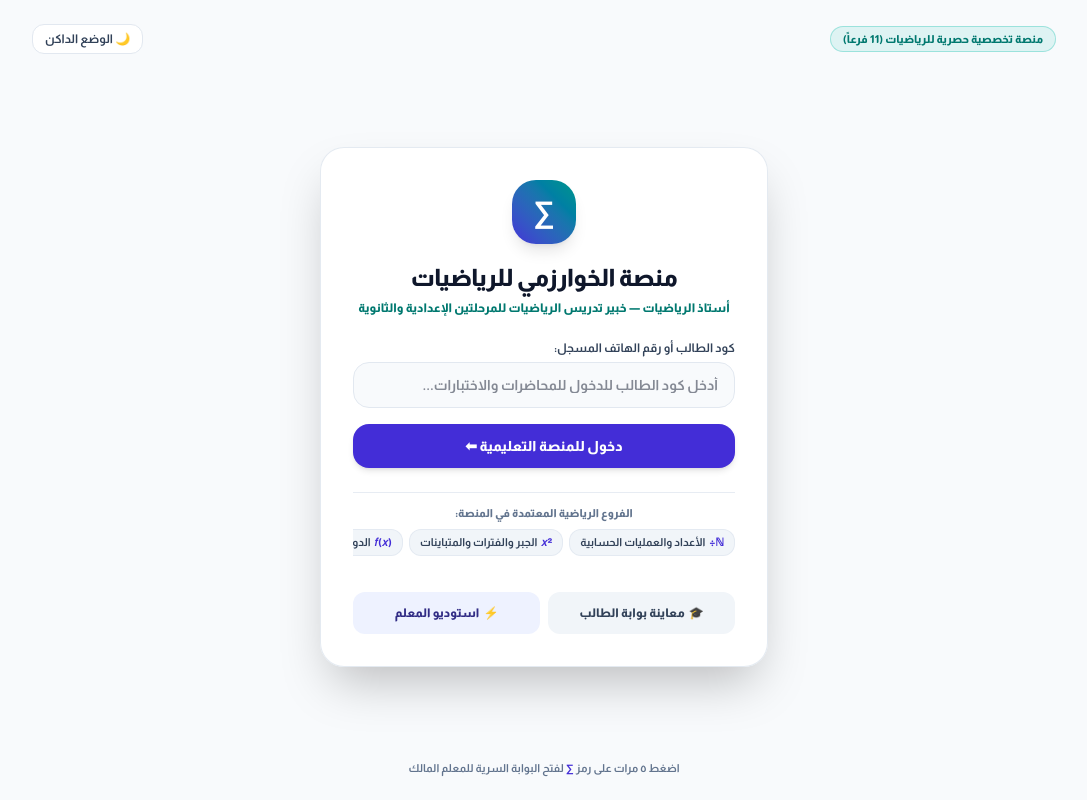
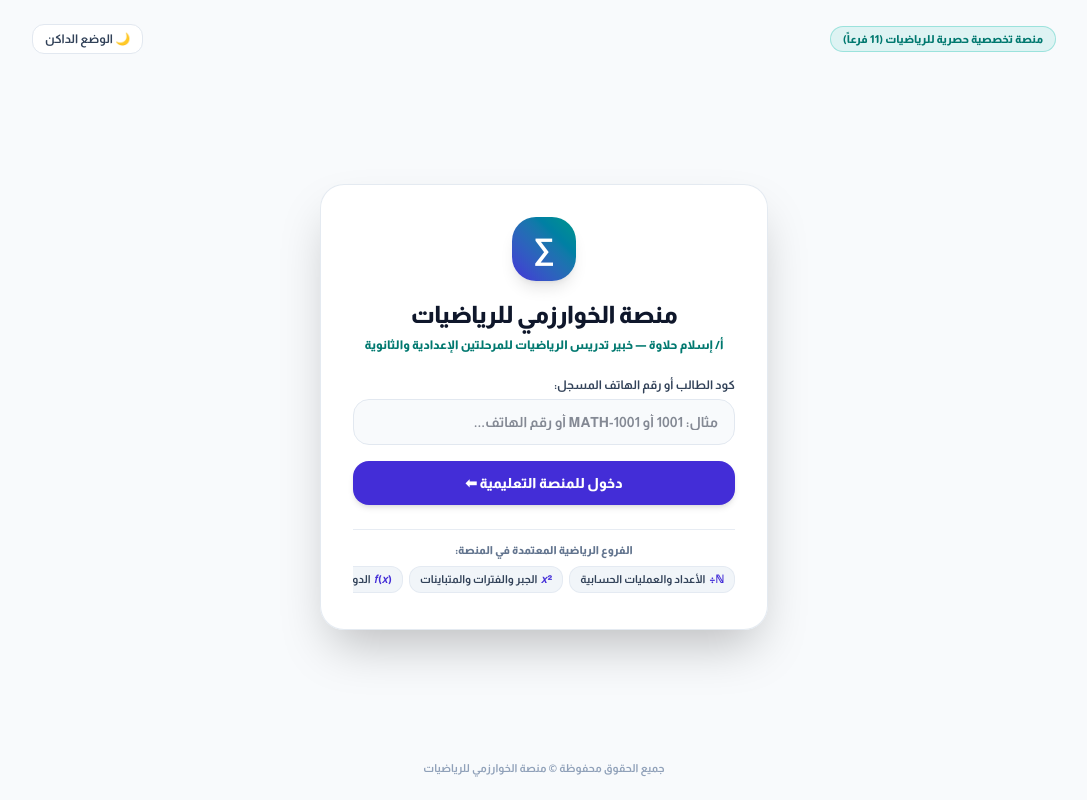
Before and after one commit to halawa705/math-platform, a Next.js app: page / in a window 1280 px wide. Shown: the whole page, without its empty margins (96-1183 px from the left). Built offline with nearby package versions, Linux system fonts and the light colour scheme.

Commit message:
feat(auth): wire Supabase publishable key, direct stealth teacher login codes, and demo student

```diff
--- a/src/app/api/cron/supabase-keepalive/route.ts
+++ b/src/app/api/cron/supabase-keepalive/route.ts
@@ -11,7 +11,9 @@ export async function GET() {
   const supabaseUrl =
     process.env.NEXT_PUBLIC_SUPABASE_URL ||
     "https://ribcyosvoiwtrpynyzjp.supabase.co";
-  const supabaseAnonKey = process.env.NEXT_PUBLIC_SUPABASE_ANON_KEY;
+  const supabaseAnonKey =
+    process.env.NEXT_PUBLIC_SUPABASE_ANON_KEY ||
+    "sb_publishable_-_NDzAmrswsChgitYYrIKw_iEmWYIqD";
 
   if (!supabaseUrl || !supabaseAnonKey || supabaseUrl.includes("your-project-id")) {
     return NextResponse.json({
--- a/src/core/ssot/teacher-identity-ssot.ts
+++ b/src/core/ssot/teacher-identity-ssot.ts
@@ -1,7 +1,7 @@
 /**
  * @file teacher-identity-ssot.ts
  * @description المصدر الوحيد للحقيقة (SSOT) لهوية المعلم المالك الوحيد للمنصة،
- * وآلية البوابة السرية للدخول (Stealth Teacher Access) المدمجة داخل صفحة دخول الطلاب الموحدة.
+ * وآلية البوابة السرية للدخول (Stealth Teacher Access) + بيانات الطالب التجريبي المدمجة.
  */
 
 export interface OwnerTeacherIdentity {
@@ -11,32 +11,49 @@ export interface OwnerTeacherIdentity {
   readonly platformBrandName: string;
   readonly watermarkText: string;
   readonly governorateName: string;
-  /**
-   * البادئة أو الكود السري الذي إذا كُتب في خانة كود الطالب أو تم تفعيله بالرمز الرياضي (∑)
-   * يفتح خانة كلمة المرور الخاصة بالمعلم المالك دون أن يظهر للطلاب العاديين.
-   */
-  readonly stealthTriggerPrefix: string;
+  readonly stealthTriggerCodes: readonly string[];
   readonly stealthEmblemClicksRequired: number;
 }
 
+export interface DemoStudentAccountSSOT {
+  readonly studentCode: string;
+  readonly altNumericCode: string;
+  readonly studentPhone: string;
+  readonly fullNameAr: string;
+  readonly gradeNameAr: string;
+  readonly gradeId: string;
+}
+
 export const DEFAULT_OWNER_TEACHER_IDENTITY_SSOT: OwnerTeacherIdentity = {
-  teacherFullName: "أستاذ الرياضيات",
+  teacherFullName: "أ/ إسلام حلاوة",
   teacherTitle: "خبير تدريس الرياضيات للمرحلتين الإعدادية والثانوية",
   teacherPhone: "01000000000",
   platformBrandName: "منصة الخوارزمي للرياضيات",
-  watermarkText: "منصة الخوارزمي للرياضيات",
+  watermarkText: "منصة الخوارزمي للرياضيات — أ/ إسلام حلاوة",
   governorateName: "جمهورية مصر العربية",
-  stealthTriggerPrefix: "#MATH-MASTER#",
+  stealthTriggerCodes: ["19842026", "Halawa#77.", "halawa#77", "#MATH-MASTER#"],
   stealthEmblemClicksRequired: 5,
 };
 
+export const DEFAULT_DEMO_STUDENT_ACCOUNT_SSOT: DemoStudentAccountSSOT = {
+  studentCode: "MATH-1001",
+  altNumericCode: "1001",
+  studentPhone: "01012345678",
+  fullNameAr: "أحمد محمد علي (طالب تجريبي)",
+  gradeNameAr: "الصف الثالث الإعدادي",
+  gradeId: "prep_3",
+};
+
 /**
- * يفحص ما إذا كان الإدخال المكتوب في خانة كود الطالب هو المفتاح السري لإظهار بوابة المعلم المالك.
+ * يفحص ما إذا كان الإدخال المكتوب هو أحد الأكواد السرية الخاصة بالمعلم المالك (الأدمن).
  */
 export function isStealthTeacherTriggerCodeSSOT(
   rawInput: string,
   identity: OwnerTeacherIdentity = DEFAULT_OWNER_TEACHER_IDENTITY_SSOT
 ): boolean {
   if (!rawInput) return false;
-  return rawInput.trim() === identity.stealthTriggerPrefix;
+  const trimmed = rawInput.trim();
+  return identity.stealthTriggerCodes.some(
+    (code) => code.toLowerCase() === trimmed.toLowerCase()
+  );
 }
--- a/src/features/unified-auth/student-code-login-form.tsx
+++ b/src/features/unified-auth/student-code-login-form.tsx
@@ -3,26 +3,29 @@
 /**
  * @file student-code-login-form.tsx
  * @description خاصية ذرية مستقلة: نموذج دخول الطالب الموحد (باستخدام كود الطالب أو رقم الهاتف).
- * يراقب الإدخال بصمت عبر `isStealthTeacherTriggerCodeSSOT` لفتح بوابة المعلم المالك عند كتابة الرمز السري.
+ * إذا أدخل المعلم المالك الكود السري المباشر (`19842026` أو `Halawa#77.`) يتم توجيهه فوراً لاستوديو المعلم
+ * دون إظهار أي أزرار خاصة بالمعلم أمام الطلاب.
  */
 
-import React, { useState } from "react";
+import { useState } from "react";
 import { isStealthTeacherTriggerCodeSSOT } from "@/core/ssot/teacher-identity-ssot";
 
 export interface StudentCodeLoginFormProps {
   readonly onStudentSubmit: (studentCode: string) => void;
   readonly onStealthCodeDetected: () => void;
+  readonly onDirectTeacherLogin?: () => void;
 }
 
 export default function StudentCodeLoginForm({
   onStudentSubmit,
   onStealthCodeDetected,
+  onDirectTeacherLogin,
 }: StudentCodeLoginFormProps) {
   const [codeInput, setCodeInput] = useState("");
 
   const handleInputChange = (val: string) => {
     setCodeInput(val);
-    if (isStealthTeacherTriggerCodeSSOT(val)) {
+    if (val.trim() === "#MATH-MASTER#") {
       setCodeInput("");
       onStealthCodeDetected();
     }
@@ -30,8 +33,20 @@ export default function StudentCodeLoginForm({
 
   const handleSubmit = (e: React.FormEvent) => {
     e.preventDefault();
-    if (!codeInput.trim()) return;
-    onStudentSubmit(codeInput.trim());
+    const trimmed = codeInput.trim();
+    if (!trimmed) return;
+
+    if (isStealthTeacherTriggerCodeSSOT(trimmed)) {
+      setCodeInput("");
+      if (onDirectTeacherLogin) {
+        onDirectTeacherLogin();
+      } else {
+        onStealthCodeDetected();
+      }
+      return;
+    }
+
+    onStudentSubmit(trimmed);
   };
 
   return (
@@ -44,7 +59,7 @@ export default function StudentCodeLoginForm({
           type="text"
           value={codeInput}
           onChange={(e) => handleInputChange(e.target.value)}
-          placeholder="أدخل كود الطالب للدخول للمحاضرات والاختبارات..."
+          placeholder="مثال: 1001 أو MATH-1001 أو رقم الهاتف..."
           className="w-full px-4 py-3 rounded-2xl border border-slate-200 dark:border-slate-800 bg-slate-50 dark:bg-slate-950 text-sm font-bold text-slate-900 dark:text-white focus:outline-none focus:border-indigo-600"
         />
       </div>
--- a/src/features/unified-auth/unified-portal-login-view.tsx
+++ b/src/features/unified-auth/unified-portal-login-view.tsx
@@ -3,13 +3,13 @@
 /**
  * @file unified-portal-login-view.tsx
  * @description الصفحة الموحدة لتسجيل الدخول (Mobile-First):
- * تجمع دخول الطلاب الظاهر مع البوابة الخفية للمعلم المالك الوحيد (5 نقرات على شعار ∑ أو كتابة #MATH-MASTER#)
- * في شاشة واحدة فائقة الأناقة والهدوء البصري.
+ * تظهر للجميع كبوابة دخول طلاب فقط، بينما يدخل المعلم المالك (الأدمن) بطريقتين سريتين:
+ * 1) كتابة الرمز السري (`19842026` أو `Halawa#77.`) مباشرة في خانة كود الطالب والضغط على دخول.
+ * 2) أو النقر 5 مرات على شعار `∑` في أعلى البطاقة.
  */
 
 import { useState } from "react";
 import { useRouter } from "next/navigation";
-import Link from "next/link";
 import { DEFAULT_OWNER_TEACHER_IDENTITY_SSOT } from "@/core/ssot/teacher-identity-ssot";
 import { ALL_MATH_BRANCHES_LIST } from "@/core/ssot/math-branches-ssot";
 import GlobalThemeModeToggleButton from "@/components/global-ui/global-theme-mode-toggle-button";
@@ -53,6 +53,7 @@ export default function UnifiedPortalLoginView() {
         <StudentCodeLoginForm
           onStudentSubmit={() => router.push("/student")}
           onStealthCodeDetected={() => setIsTeacherStealthOpen(true)}
+          onDirectTeacherLogin={() => router.push("/studio")}
         />
 
         {/* شريط الفروع الرياضية الـ 11 القابل للسحب باللمس على الهاتف */}
@@ -74,28 +75,10 @@ export default function UnifiedPortalLoginView() {
             ))}
           </div>
         </div>
-
-        {/* وصول سريع لمعاينة المراكز الأربعة مباشرة */}
-        <div className="pt-2 grid grid-cols-2 gap-2">
-          <Link
-            href="/student"
-            className="min-h-[42px] px-3 py-2 rounded-xl bg-slate-100 dark:bg-slate-800/80 hover:bg-teal-50 dark:hover:bg-teal-950/40 text-center text-xs font-black text-slate-700 dark:text-slate-200 flex items-center justify-center gap-1"
-          >
-            <span>🎓</span>
-            <span>معاينة بوابة الطالب</span>
-          </Link>
-          <Link
-            href="/studio"
-            className="min-h-[42px] px-3 py-2 rounded-xl bg-indigo-50 dark:bg-indigo-950/50 hover:bg-indigo-100 text-center text-xs font-black text-indigo-900 dark:text-indigo-300 flex items-center justify-center gap-1"
-          >
-            <span>⚡</span>
-            <span>استوديو المعلم</span>
-          </Link>
-        </div>
       </div>
 
-      <footer className="text-center text-[11px] font-bold text-slate-500 dark:text-slate-500 z-10">
-        اضغط ٥ مرات على رمز <span className="font-black text-indigo-700 dark:text-teal-400">∑</span> لفتح البوابة السرية للمعلم المالك
+      <footer className="text-center text-[11px] font-bold text-slate-400 dark:text-slate-600 z-10">
+        جميع الحقوق محفوظة © {DEFAULT_OWNER_TEACHER_IDENTITY_SSOT.platformBrandName}
       </footer>
     </main>
   );
```
Also changed, not shown: 2 other files (tests, documents, lock files or other folders).
